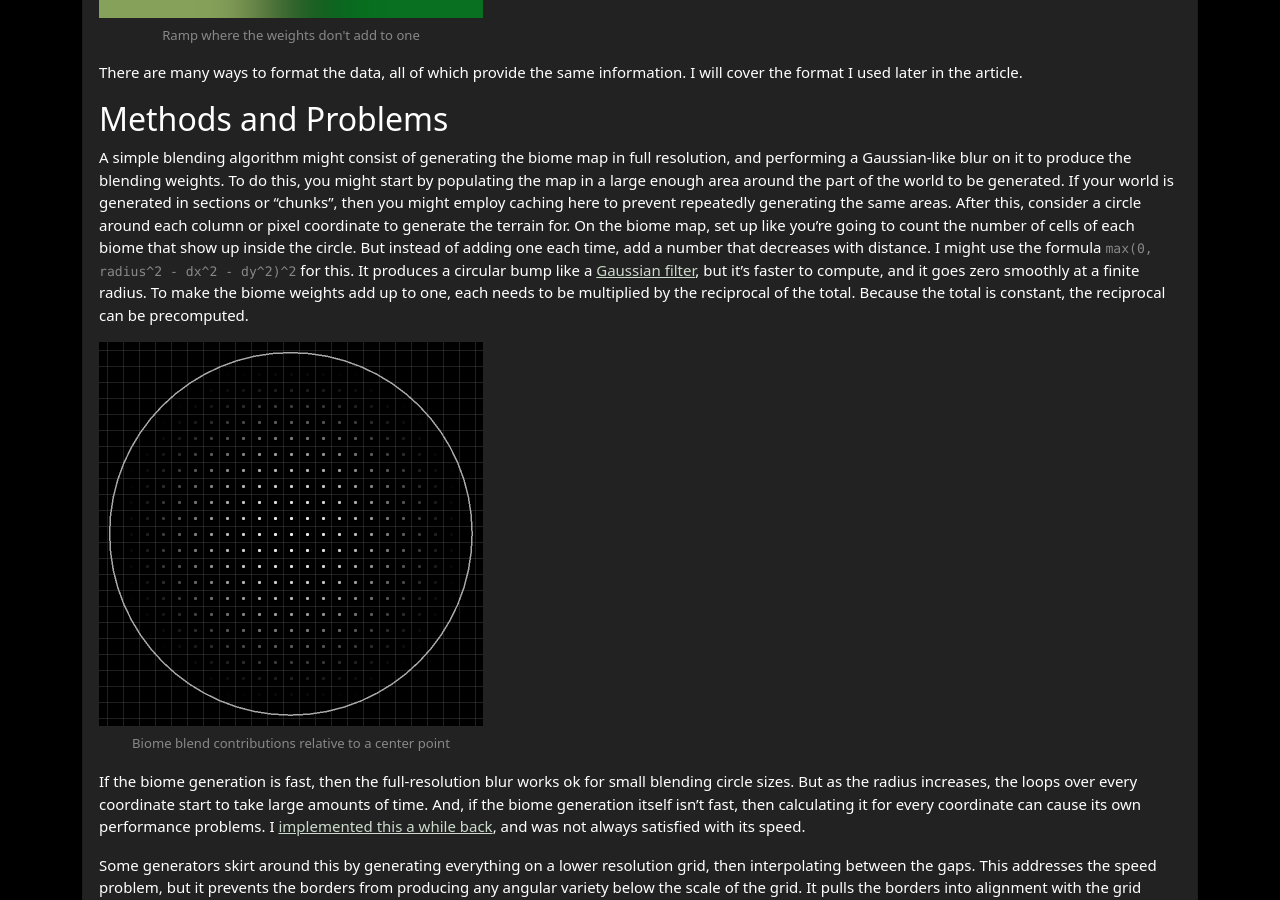
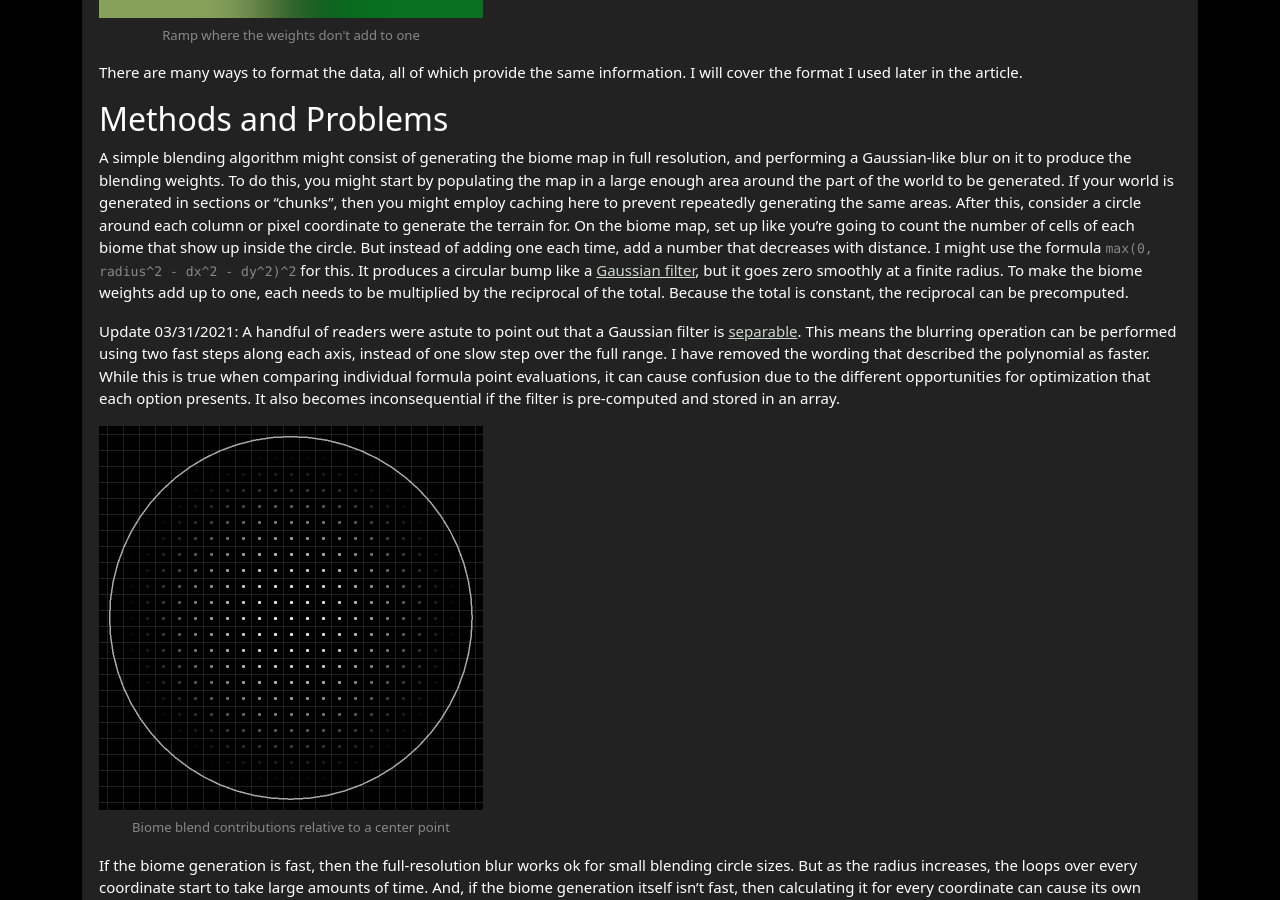
Before and after one commit to KdotJPG/NoisePosti.ng, a Jekyll site: the page built from _posts/2021-03-13-Fast-Biome-Blending-Without-Squareness.md, in a window 1280 px wide and 900 px high, scrolled down 1916 px. Built offline with Jekyll 4.4.1, drawn with Linux system fonts in a browser that asks for light colours.

Commit message:
Update 2021-03-13-Fast-Biome-Blending-Without-Squareness.md

```diff
--- a/_posts/2021-03-13-Fast-Biome-Blending-Without-Squareness.md
+++ b/_posts/2021-03-13-Fast-Biome-Blending-Without-Squareness.md
@@ -35,7 +35,9 @@ There are many ways to format the data, all of which provide the same informatio
 
 ### Methods and Problems
 
-A simple blending algorithm might consist of generating the biome map in full resolution, and performing a Gaussian-like blur on it to produce the blending weights. To do this, you might start by populating the map in a large enough area around the part of the world to be generated. If your world is generated in sections or "chunks", then you might employ caching here to prevent repeatedly generating the same areas. After this, consider a circle around each column or pixel coordinate to generate the terrain for. On the biome map, set up like you're going to count the number of cells of each biome that show up inside the circle. But instead of adding one each time, add a number that decreases with distance. I might use the formula `max(0, radius^2 - dx^2 - dy^2)^2` for this. It produces a circular bump like a [Gaussian filter](https://en.wikipedia.org/wiki/Gaussian_filter ), but it's faster to compute, and it goes zero smoothly at a finite radius. To make the biome weights add up to one, each needs to be multiplied by the reciprocal of the total. Because the total is constant, the reciprocal can be precomputed.
+A simple blending algorithm might consist of generating the biome map in full resolution, and performing a Gaussian-like blur on it to produce the blending weights. To do this, you might start by populating the map in a large enough area around the part of the world to be generated. If your world is generated in sections or "chunks", then you might employ caching here to prevent repeatedly generating the same areas. After this, consider a circle around each column or pixel coordinate to generate the terrain for. On the biome map, set up like you're going to count the number of cells of each biome that show up inside the circle. But instead of adding one each time, add a number that decreases with distance. I might use the formula `max(0, radius^2 - dx^2 - dy^2)^2` for this. It produces a circular bump like a [Gaussian filter](https://en.wikipedia.org/wiki/Gaussian_filter ), but it goes zero smoothly at a finite radius. To make the biome weights add up to one, each needs to be multiplied by the reciprocal of the total. Because the total is constant, the reciprocal can be precomputed.
+
+Update 03/31/2021: A handful of readers were astute to point out that a Gaussian filter is [separable](https://en.wikipedia.org/wiki/Separable_filter). This means the blurring operation can be performed using two fast steps along each axis, instead of one slow step over the full range. I have removed the wording that described the polynomial as faster. While this is true when comparing individual formula point evaluations, it can cause confusion due to the different opportunities for optimization that each option presents. It also becomes inconsequential if the filter is pre-computed and stored in an array.
 
 <figure class="figure">
     <a href="/assets/images/fast-biome-blending-without-squareness/simple_blend_radius.png">
```
